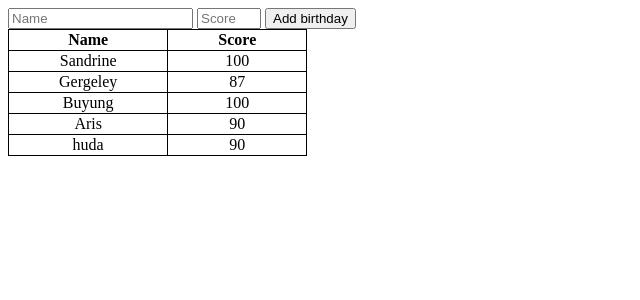
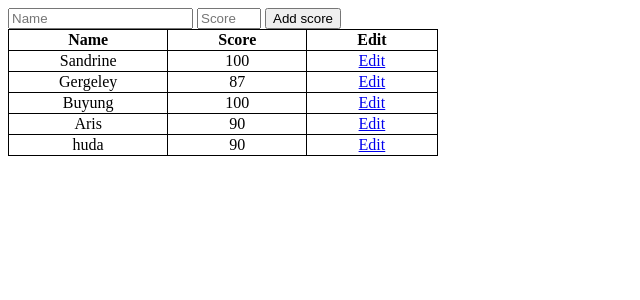
Before and after one commit to buyung1610/score, a Flask app: page / in a window 1280 px wide. Shown: the top 300 px of the page, without its empty margins (0-640 px from the left). Run offline with Flask 3, Linux system fonts and the light colour scheme; some libraries are stand-ins or nearby versions.

Commit message:
studi kasus 4
studi kasus 4

```diff
--- a/score/app.py
+++ b/score/app.py
@@ -27,3 +27,15 @@ def index():
         score = db.execute("SELECT * FROM score")
 
         return render_template("index.html", score=score)
+
+@app.route("/edit/<id>", methods=["GET", "POST"])
+def edit_data(id):
+    if request.method == "GET":
+        score = db.execute("SELECT * FROM score WHERE id = ?", id)[0]
+        print(score)
+        return render_template("edit.html", score=score)
+    else:
+        score_name = request.form.get("name")
+        score_score = request.form.get("score")
+        db.execute('UPDATE score set name = ?, score = ? where id = ?', score_name, score_score, id)
+        return redirect("/")
--- a/score/templates/index.html
+++ b/score/templates/index.html
@@ -18,17 +18,21 @@
     <form action="/" method="POST">
         <input name="name" placeholder="Name" type="text">
         <input name="score" placeholder="Score" type="number" min="0" max="100">
-        <input type="submit" value="Add birthday">
+        <input type="submit" value="Add score">
     </form>
     <table>
         <tr>
             <th>Name</th>
             <th>Score</th>
+            <th>Edit</th>
         </tr>
         {% for student in score %}
             <tr>
                 <td>{{student.name}}</td>
                 <td>{{student.score}}</td>
+                <td>
+                    <a href="/edit/{{ student['id'] }}">Edit</a>
+                </td>
             </tr>
         {% endfor %}
     </table>
```
Also changed, not shown: score/templates/edit.html (added, +15 -0 lines), score/README.md (added), score/score.db.
